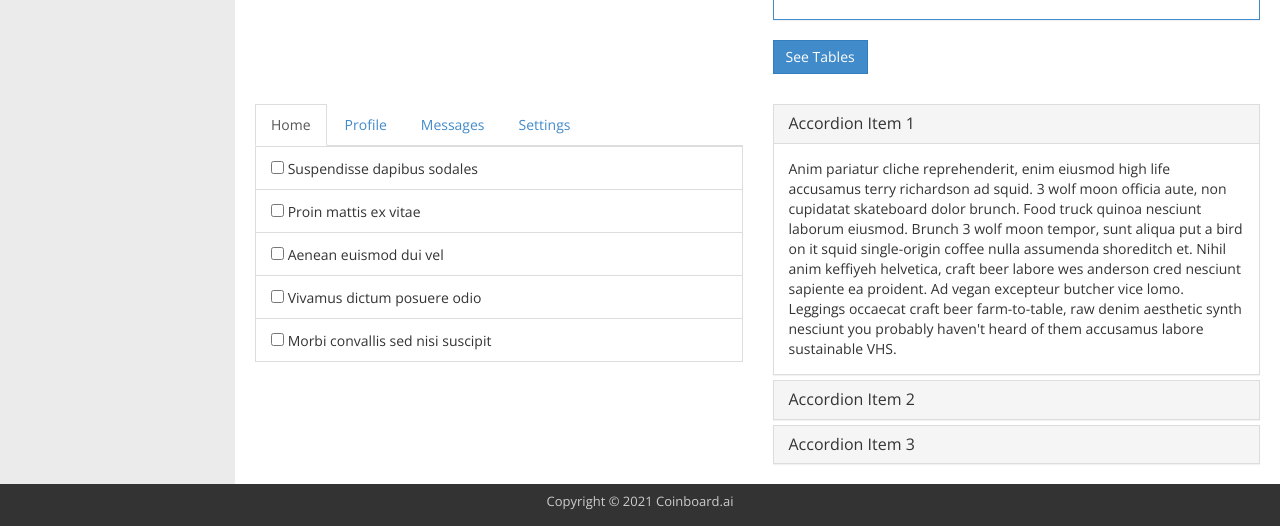
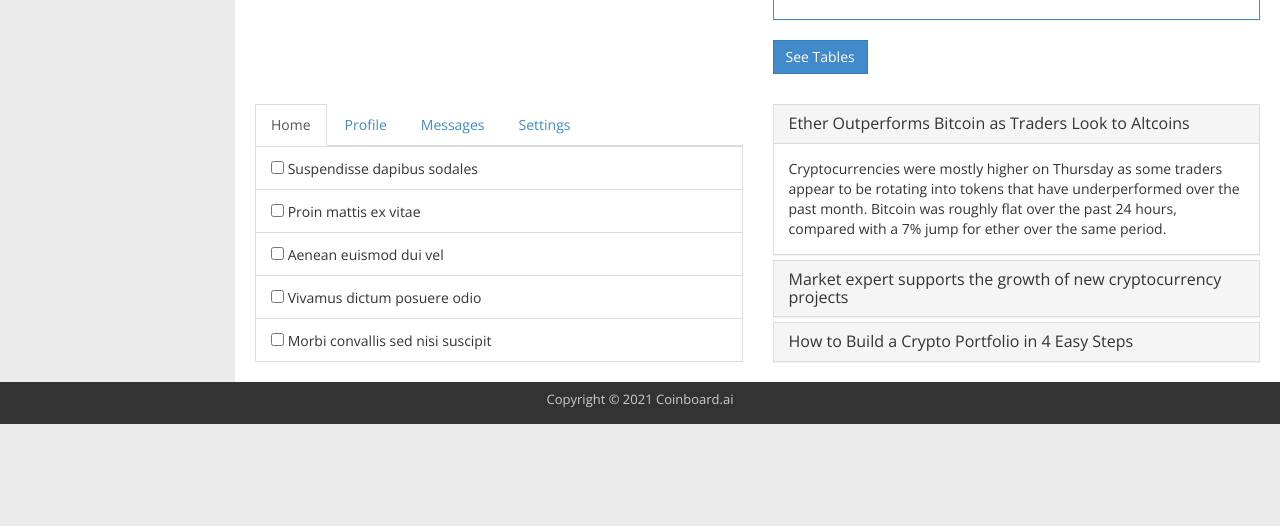
Before and after one commit to williamedwardhahn/coin, a plain HTML site: page index.html in a window 1280 px wide. Shown: the part 816-1342 px from the top of the page. After the commit the page ends 1240 px from the top, so only its background shows below. Drawn offline with nearby package versions, Linux system fonts and the light colour scheme.

Commit message:
Update index.html

```diff
--- a/index.html
+++ b/index.html
@@ -286,13 +286,13 @@
                     <div class="panel-heading">
                       <h4 class="panel-title">
                         <a data-toggle="collapse" data-parent="#accordion" href="#collapseOne">
-                          Accordion Item 1
+                          Ether Outperforms Bitcoin as Traders Look to Altcoins
                         </a>
                       </h4>
                     </div>
                     <div id="collapseOne" class="panel-collapse collapse in">
                       <div class="panel-body">
-                        Anim pariatur cliche reprehenderit, enim eiusmod high life accusamus terry richardson ad squid. 3 wolf moon officia aute, non cupidatat skateboard dolor brunch. Food truck quinoa nesciunt laborum eiusmod. Brunch 3 wolf moon tempor, sunt aliqua put a bird on it squid single-origin coffee nulla assumenda shoreditch et. Nihil anim keffiyeh helvetica, craft beer labore wes anderson cred nesciunt sapiente ea proident. Ad vegan excepteur butcher vice lomo. Leggings occaecat craft beer farm-to-table, raw denim aesthetic synth nesciunt you probably haven't heard of them accusamus labore sustainable VHS.
+                      Cryptocurrencies were mostly higher on Thursday as some traders appear to be rotating into tokens that have underperformed over the past month. Bitcoin was roughly flat over the past 24 hours, compared with a 7% jump for ether over the same period.
                       </div>
                     </div>
                   </div>
@@ -300,13 +300,13 @@
                     <div class="panel-heading">
                       <h4 class="panel-title">
                         <a data-toggle="collapse" data-parent="#accordion" href="#collapseTwo">
-                          Accordion Item 2
+                          Market expert supports the growth of new cryptocurrency projects
                         </a>
                       </h4>
                     </div>
                     <div id="collapseTwo" class="panel-collapse collapse">
                       <div class="panel-body">
-                        Anim pariatur cliche reprehenderit, enim eiusmod high life accusamus terry richardson ad squid. 3 wolf moon officia aute, non cupidatat skateboard dolor brunch. Food truck quinoa nesciunt laborum eiusmod. Brunch 3 wolf moon tempor, sunt aliqua put a bird on it squid single-origin coffee nulla assumenda shoreditch et. Nihil anim keffiyeh helvetica, craft beer labore wes anderson cred nesciunt sapiente ea proident. Ad vegan excepteur butcher vice lomo. Leggings occaecat craft beer farm-to-table, raw denim aesthetic synth nesciunt you probably haven't heard of them accusamus labore sustainable VHS.
+                        2021 has been a year ripe in the cryptocurrency market, bringing about many new business concepts with the potential to take the world by storm. With cryptocurrency comes the ability to democratize the traditional financial system and create a true peer-to-peer medium for data and monetary exchange. The result is that the possibilities brought about by this technology are endless.
                       </div>
                     </div>
                   </div>
@@ -314,15 +314,13 @@
                     <div class="panel-heading">
                       <h4 class="panel-title">
                         <a data-toggle="collapse" data-parent="#accordion" href="#collapseThree">
-                          Accordion Item 3
+                          How to Build a Crypto Portfolio in 4 Easy Steps
                         </a>
                       </h4>
                     </div>
                     <div id="collapseThree" class="panel-collapse collapse">
                       <div class="panel-body">
-                        <button type="button" id="loading-example-btn" data-loading-text="Loading..." class="btn btn-primary">
-                          Click here
-                        </button> to load.
+                        The world of crypto is calling and you’re ready to dive in, but where should you start? What’s the best way to build a solid crypto portfolio? To answer that, here are four easy steps to getting started with cryptocurrencies today.
                       </div>
                     </div>
                   </div>
```
